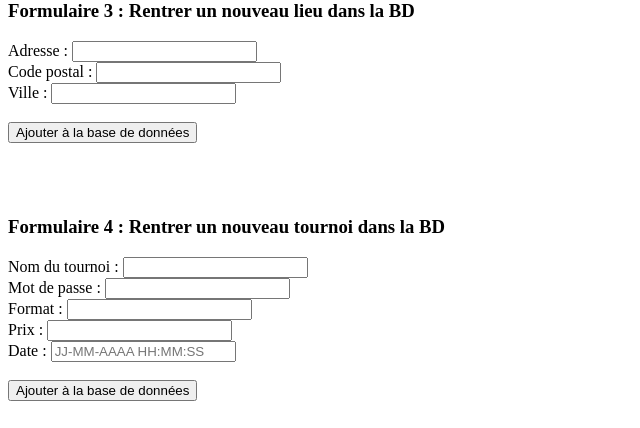
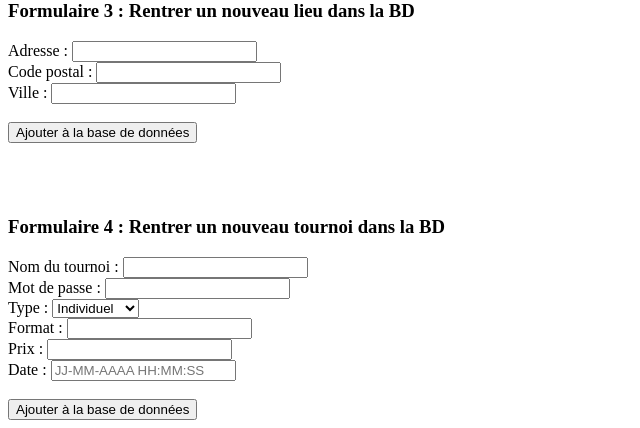
Before and after one commit to Onyx39/INFO633_Projet, a PHP site: page /formulaire.php in a window 1280 px wide. Shown: the part 505-933 px from the top of the page, without its empty margins (0-640 px from the left). Before the commit the page ends 906 px from the top, so only its background shows below. Run offline with PHP 8.4, Linux system fonts and the light colour scheme; data that the repository does not hold is empty.

Commit message:
Ajout colonne type tournoi

```diff
--- a/src/creationBase.sql
+++ b/src/creationBase.sql
@@ -37,6 +37,7 @@ CREATE TABLE tournoi (
     idTournoi INT(4) AUTO_INCREMENT,
     nom VARCHAR(30) NOT NULL,
     mdp VARCHAR(30) NOT NULL,
+    type VARCHAR(30) NOT NULL,
     format VARCHAR(30) NOT NULL,
     prix FLOAT NOT NULL,
     date DATETIME NOT NULL,
--- a/src/formulaire.php
+++ b/src/formulaire.php
@@ -104,6 +104,10 @@
             <form action="<?php __FILE__ ?>" method="post">
             Nom du tournoi : <input type='text' name='nomtournoi'></br>
             Mot de passe : <input type='text' name='mdp'></br>
+            Type : <select name='type'>
+                        <option value='indiv'>Individuel</option>
+                        <option value='equipe'>Par équipe</option>
+                    </select><br>
             Format : <input type='text' name='format'></br>
             Prix : <input type='float' name='prix'></br>
             Date : <input type='text' name='date' pattern="[0-9]{2}-[0-9]{2}-[0-9]{4} [0-9]{2}:[0-9]{2}:[0-9]{2}" placeholder="JJ-MM-AAAA HH:MM:SS"></br></br>
```
